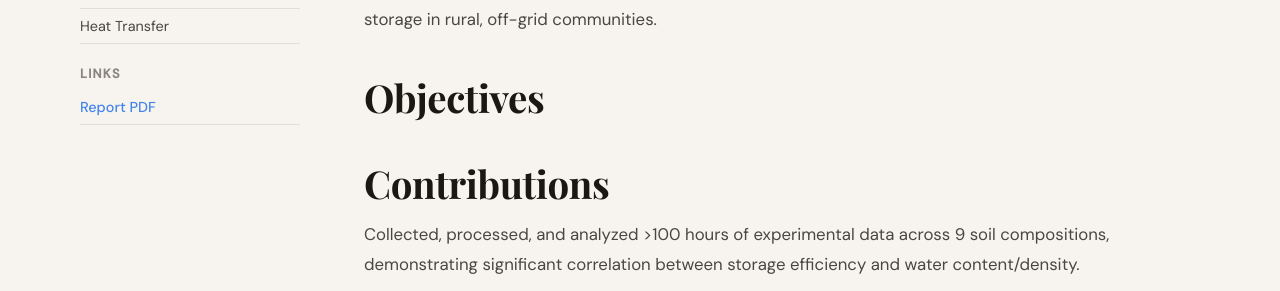
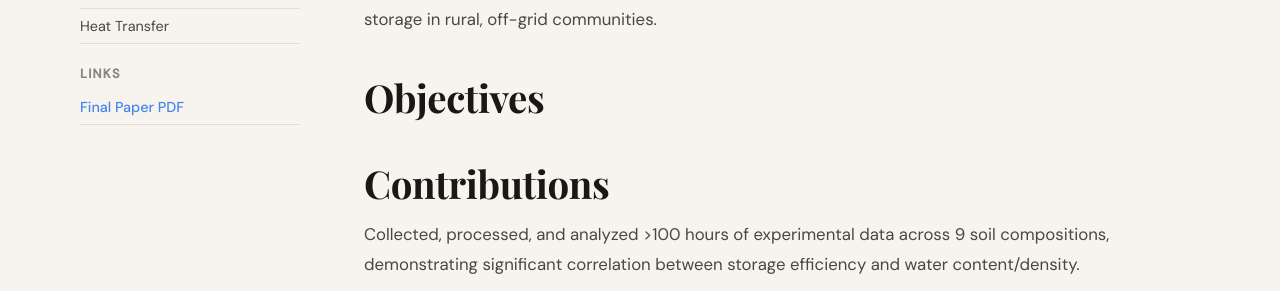
Before and after one commit to jshimandle/jshimandle.github.io, a Jekyll site: the page built from _projects/dirt-battery.md, in a window 1280 px wide and 900 px high, scrolled down 827 px. Shown: the part 162-453 px from the top of the window. Built offline with Jekyll 4.4.1, drawn with Linux system fonts in a browser that asks for light colours; some web fonts are replaced.

Commit message:
Update dirt-battery.md

```diff
--- a/_projects/dirt-battery.md
+++ b/_projects/dirt-battery.md
@@ -23,7 +23,7 @@ stats:
     label: Duration
 
 links:
-  - label: "Report PDF"
+  - label: "Final Paper PDF"
     url: "/assets/projects/Shimandle_J_FinalPaper_2Column_2671.pdf"
 
 gallery:
```
